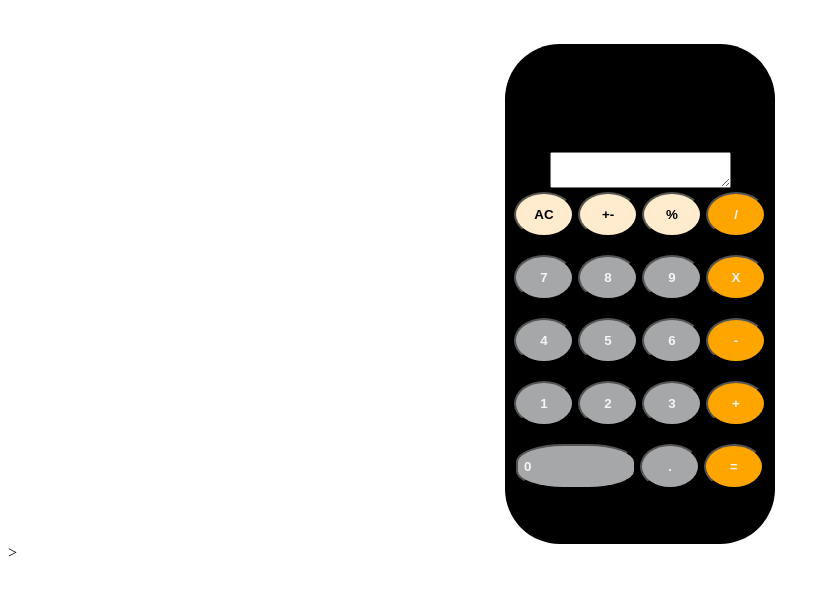
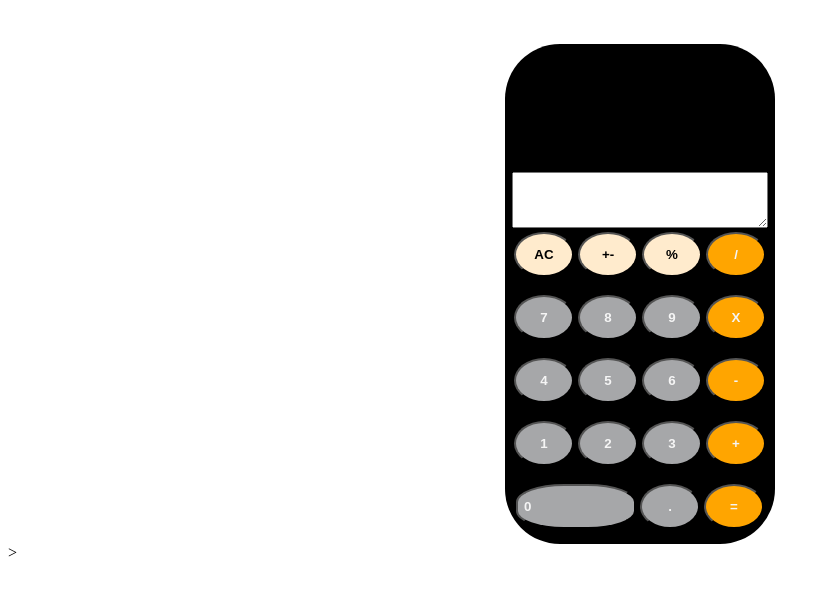
Before and after one commit to nskalu/calculator-app, a plain HTML site: page index.html in a window 1280 px wide. Shown: the whole page, without its empty margins (0-830 px from the left). Drawn offline with Linux system fonts and the light colour scheme.

Commit message:
textarea css

```diff
--- a/style.css
+++ b/style.css
@@ -33,7 +33,10 @@ h3 {
       background-color: blanchedalmond;
       font-weight: bolder;
   }
-  label{
+  textarea{
       color:whitesmoke;
-      font-size: 50px;
+      font-size: 30px;
+      width: 250px;
+      height: 50px;
+      margin-top: 20px
   }
```
